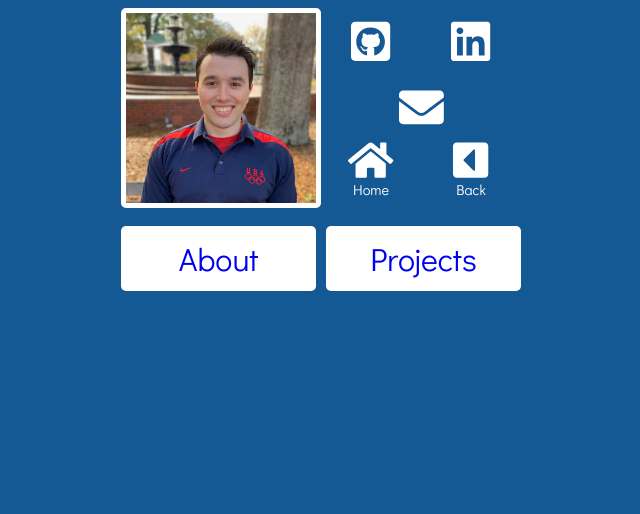
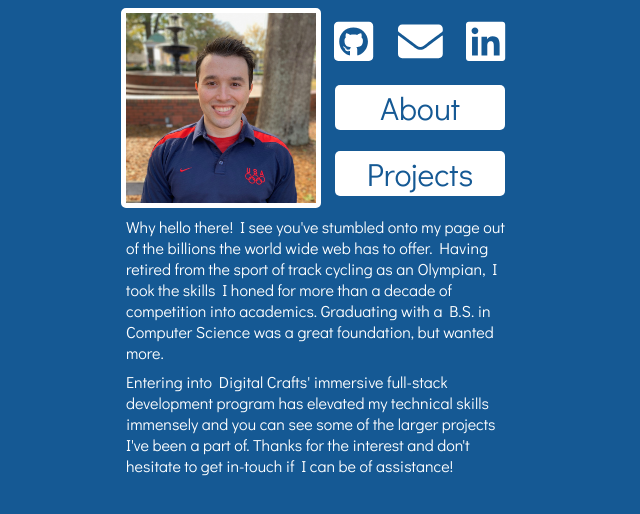
Before and after one commit to mblatchford/Portfolio, a React (Create React App) app: page / in a window 1280 px wide. Shown: the top 514 px of the page, without its empty margins (319-959 px from the left). Built offline with nearby package versions, Linux system fonts and the light colour scheme; a web font is replaced by a local one.

Commit message:
shifted About and Project links to contacts square and made About the home route

```diff
--- a/src/App.js
+++ b/src/App.js
@@ -16,13 +16,8 @@ import About from "./About";
 import Projects from "./Projects";
 import Links from "./Links";
 import ProjectText from "./ProjectText";
-import createBrowserHistory from "history/createBrowserHistory";
 
 library.add(fab, faEnvelope, faFilePdf, faExternalLinkAlt, faHome, faCaretSquareLeft);
-
-
-const customHistory = createBrowserHistory();
-
 
 
 class App extends Component {
@@ -77,9 +72,9 @@ class App extends Component {
 
   render() {
     return (
-    <Router history={customHistory} >
+    <Router >
         <div>
-          <Route
+          {/* <Route
             path="/"
             exact
             render={(props) => {
@@ -91,9 +86,10 @@ class App extends Component {
                 </div>
               );
             }}
-          />
+          /> */}
           <Route
-            path="/About"
+            path="/"
+            exact
             render={(props) => {
               return (
                 <div className="App">
@@ -106,6 +102,7 @@ class App extends Component {
           />
           <Route
             path="/Projects"
+
             render={(props) => {
               return (
                 <div className="App">
--- a/src/Contact.js
+++ b/src/Contact.js
@@ -1,6 +1,7 @@
 import React from "react";
 import { FontAwesomeIcon } from "@fortawesome/react-fontawesome";
 import {Link} from "react-router-dom";
+import Links from './Links';
 
 const Contact = () => {
   // let divStyle = {
@@ -32,7 +33,7 @@ const Contact = () => {
 
       </div> */}
 
-        <Link to="/">
+        {/* <Link to="/">
         <div className="goHome">
           <FontAwesomeIcon icon="home" className="contact-icons" />
             Home
@@ -43,7 +44,9 @@ const Contact = () => {
           <FontAwesomeIcon icon="caret-square-left" className="contact-icons"
           onClick={()=> {window.history.back()}}/>
         Back
-      </div>
+      </div> */}
+
+      <Links />
 
       <div className="github">
         <a href="https://github.com/mblatchford">
--- a/src/Links.js
+++ b/src/Links.js
@@ -5,7 +5,7 @@ const Links = () => {
   return (
     <div className="links">
       <div className='about-link'>
-        <Link to="/About">About</Link>
+        <Link to="/">About</Link>
       </div>
       <div className='projects-link'>
         <Link to="/Projects">Projects</Link>
--- a/src/index.css
+++ b/src/index.css
@@ -54,24 +54,25 @@ body {
   grid-row-start: 1;
   grid-row-end: 3;
   display: grid;
-  grid-template-columns: repeat(2, 100px);
+  grid-template-columns: repeat(3, 66px);
   grid-template-rows: repeat(3, 66px);
 }
 
 .envelope {
   display: flex;
-  grid-column-start: 1;
+  grid-column-start: 2;
   grid-column-end: 3;
-  grid-row-start: 2;
-  grid-row-end: 3;
+  grid-row-start: 1;
+  grid-row-end: 2;
   justify-content: center;
   align-items: center;
+  /* padding-bottom: 10px; */
   height: 100%;
 }
 
 .linkedin {
   display: flex;
-  grid-column-start: 2;
+  grid-column-start: 3;
   grid-column-end: 3;
   grid-row-start: 1;
   grid-row-end: 2;
@@ -132,12 +133,13 @@ body {
 /******** Homepage links: About and Projects ********/
 .links {
   display: flex;
+  flex-direction: column;
   grid-column-start: 1;
-  grid-column-end: 5;
-  grid-row-start: 3;
+  grid-column-end: 4;
+  grid-row-start: 2;
   grid-row-end: 4;
-  justify-content: space-between;
-  align-self: center;
+   justify-content: space-around;
+  align-items: center;
   font-size: 2em;
 
 }
@@ -147,8 +149,8 @@ body {
   justify-content: center;
   align-items: center;
   background-color: white;
-  width: 195px;
-  height: 65px;
+  width: 170px;
+  height: 45px;
   border-radius: 5px;
 }
 
@@ -161,6 +163,10 @@ body {
   grid-row-start: 3;
   padding-left: 5px;
   padding-right: 5px;
+
+}
+.about a{
+  color: black;
 }
 
 .about p:nth-of-type(1) {
@@ -318,10 +324,13 @@ body {
 
 a:link {
   text-decoration: none;
+  color: rgb(21, 89, 148);
 }
 
 a:visited {
   text-decoration: none;
+  color: rgb(21, 89, 148);
+
 }
 
 a:hover {
```
